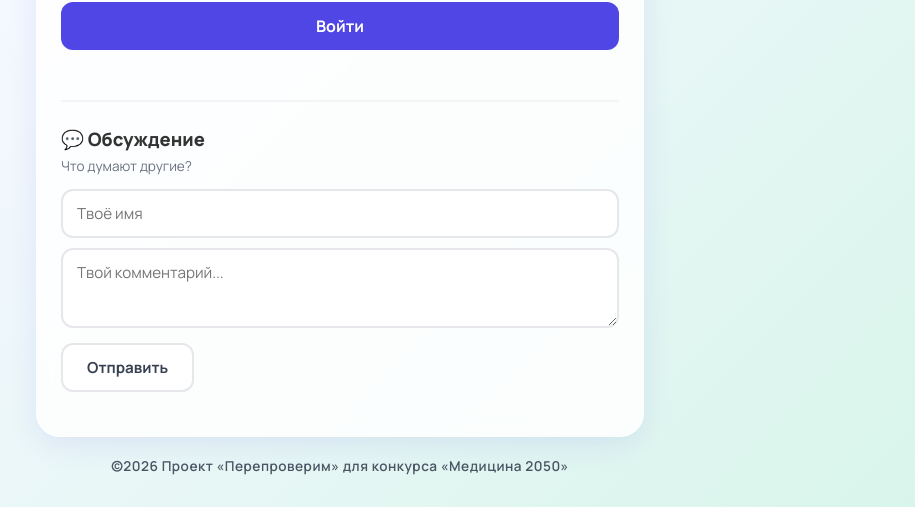
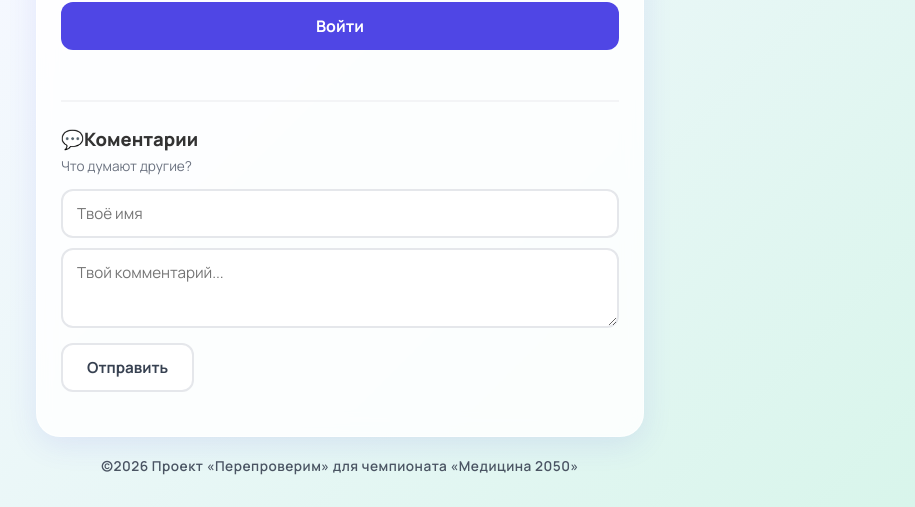
Before and after one commit to mododel4562813/my-gigachat-app, a Python web app: template templates/index.html in a window 1280 px wide. Shown: the part 1201-1708 px from the top of the page, without its empty margins (300-1215 px from the left). Run offline with Jinja, Linux system fonts and the light colour scheme; the template is opened without the code that fills it, so the values that code supplies are empty.

Commit message:
Update index.html

```diff
--- a/templates/index.html
+++ b/templates/index.html
@@ -98,7 +98,7 @@
             </div>
 
             <div class="comments-section">
-                <h3>💬 Обсуждение</h3>
+                <h3>💬Коментарии</h3>
                 <p class="comments-subtitle">Что думают другие?</p>
                 <input type="text" id="commentName" placeholder="Твоё имя">
                 <textarea id="commentText" placeholder="Твой комментарий..." style="height:80px;"></textarea>
@@ -108,7 +108,7 @@
         </main>
 
         <footer class="project-footer">
-            <p>©2026 Проект «Перепроверим» для конкурса «Медицина 2050»</p>
+            <p>©2026 Проект «Перепроверим» для чемпионата «Медицина 2050»</p>
         </footer>
     </div>
 
```
